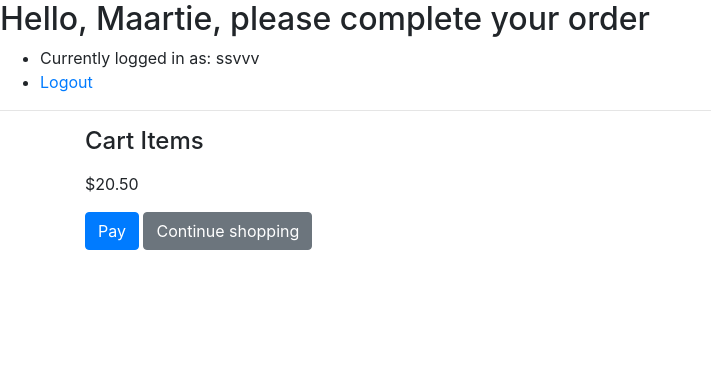
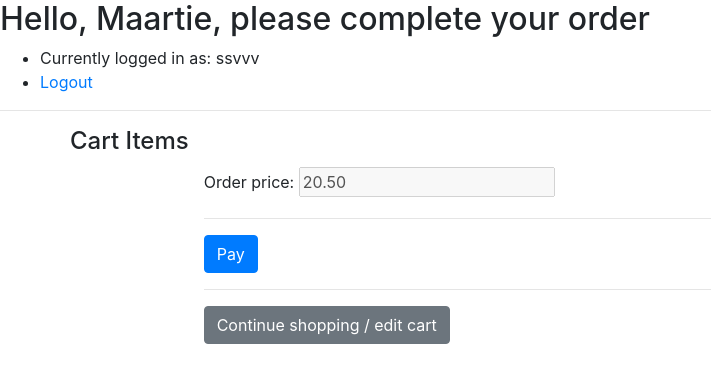
Before and after one commit to MaartenSchuilenburg/project3, a Django app: page /payment in a window 1280 px wide. Shown: the top 383 px of the page, without its empty margins (0-711 px from the left). Run offline with Django 3.2, Linux system fonts and the light colour scheme; a user stored in the database is signed in; some libraries are stand-ins or nearby versions.

Commit message:
started with POST

```diff
--- a/orders/templates/orders/payment.html
+++ b/orders/templates/orders/payment.html
@@ -11,14 +11,22 @@
 
 <div class="container">
     <div class="row">
+        <h4 id="page-header">Cart Items</h4>
         <div class="col-6">
-            <h4 id="page-header">Cart Items</h4>
+            <ul id="checkOutCart" name="checkOutCart">
+            </ul>
 
-            <ul id="checkOutCart">
-            </ul>
-            <p>$20.50</p>
-            <button class="btn btn-primary">Pay</button>
-            <a href="{% url 'index' %}" type="button" class="btn btn-secondary">Continue shopping</a>
+            <form action="{% url 'pay' %}" method="post" onSubmit="alert('Thank you for your order, confirmation will be sent to you via mail');">
+                {% csrf_token %}
+                <input id="order_overview" type="hidden" name="order_overview" value="salad and saled2" required disabled><br>
+                <label for="order_price">Order price: </label>
+                <input id="order_price" type="number" name="order_price" value="20.50" required disabled>
+                <hr>
+                <input type="submit" value="Pay" class="btn btn-primary"/>
+            </form>
+
+            <hr>
+            <a href="{% url 'index' %}" type="button" class="btn btn-secondary">Continue shopping / edit cart</a>
         </div>
     </div>
 </div>
--- a/orders/urls.py
+++ b/orders/urls.py
@@ -8,4 +8,6 @@ urlpatterns = [
     path("logout", views.logout_view, name="logout"),
     path("signup", views.signup_view, name="signup"),
     path("payment", views.payment_view, name="payment"),
+    path("pay", views.pay, name="pay"),
+    path("error", views.error_view, name="error"),
 ]
--- a/orders/views.py
+++ b/orders/views.py
@@ -5,7 +5,7 @@ from django.urls import reverse
 from django.contrib.auth.forms import UserCreationForm
 
 from orders.forms import SignUpForm
-from .models import Pizza, Toppings, Pasta, Salads, SubExtra, Subs, DinnerPlatters
+from .models import Pizza, Toppings, Pasta, Salads, SubExtra, Subs, DinnerPlatters, Orders
 
 
 def index(request):
@@ -30,6 +30,22 @@ def payment_view(request):
         "orders":Toppings.objects.all(),
     }
     return render(request, "orders/payment.html", context)
+
+def pay(request):
+    print('RECEIVED REQUEST: ' +request.method)
+    if request.method == 'POST':
+        print("POST")
+        order_description= str(request.POST.get("order_overview",""))
+        print("1"+order_description)
+        return render(request, "orders/request.html")
+        '''
+        order_description= str(request.POST["order_overview"]) #"salad and saled2"
+        order_price = float(request.POST["order_price"])
+        Orders.objects.create(order_description=order_description ,order_price=order_price)
+        '''
+    else: #GET
+        print('GET')
+        return render(request, "orders/error.html")
 
 
 def login_view(request):
@@ -60,3 +76,6 @@ def signup_view(request):
     else:
         form = SignUpForm()
     return render(request, 'orders/signup.html', {'form': form})
+
+def error_view(request):
+    return render(request, "orders/error.html")
```
Also changed, not shown: orders/models.py (+3 -10 lines), orders/templates/orders/error.html (added, +10 -0 lines), db.sqlite3, orders/migrations/0009_auto_20190927_1433.py (added), orders/migrations/0010_remove_orders_order_id.py (added), orders/static/orders/styles.css (line endings or trailing spaces).
